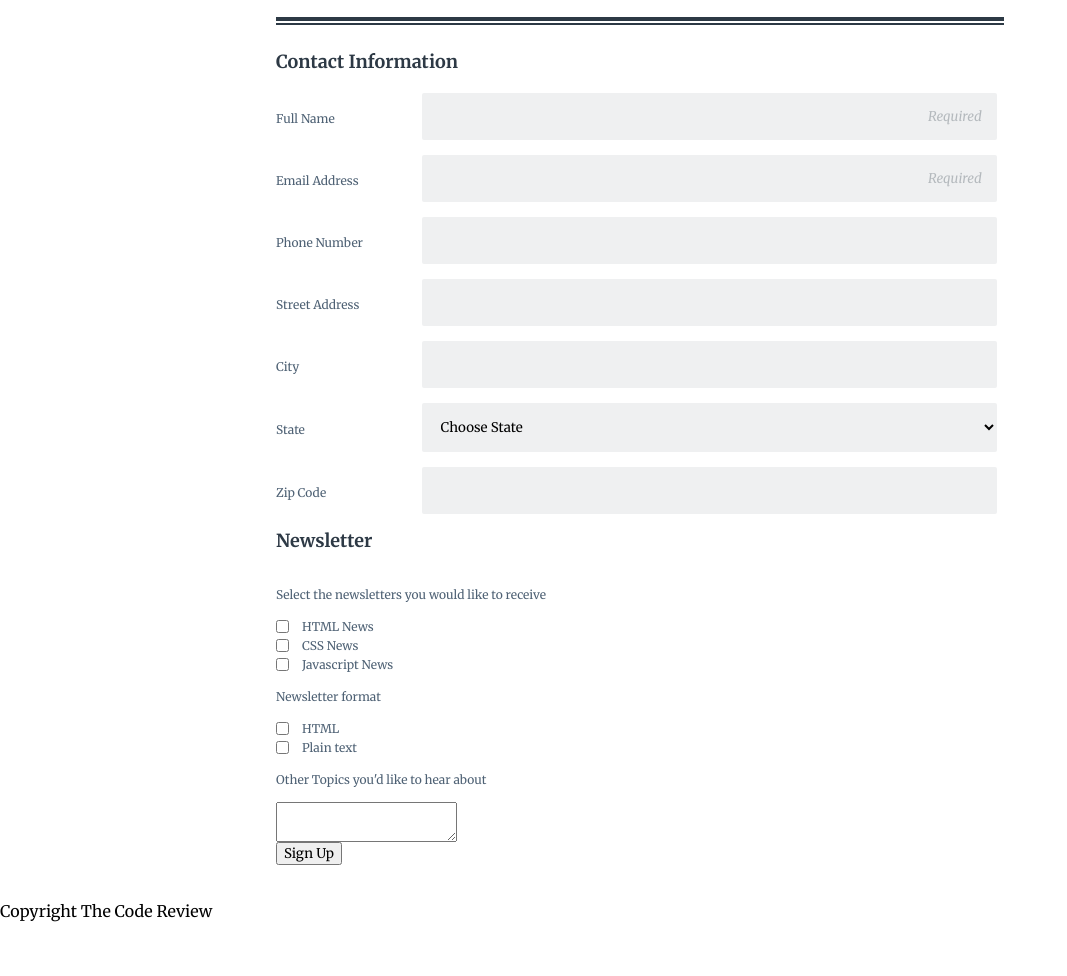
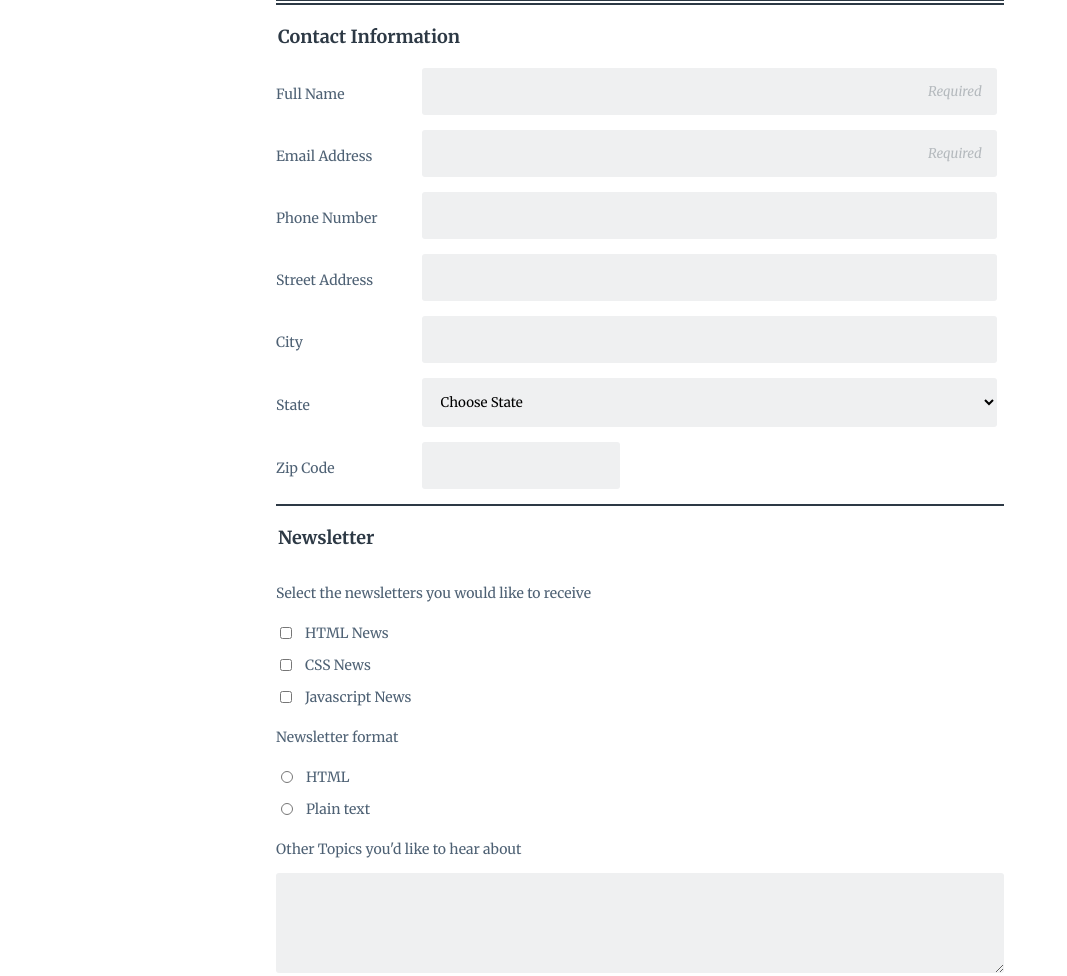
Before and after one commit to stevenduval/FEWD_P3, a plain HTML site: page index.html in a window 1280 px wide. Shown: the part 184-1160 px from the top of the page, without its empty margins (0-1067 px from the left). Before the commit the page ends 1121 px from the top, so only its background shows below. Drawn offline with Linux system fonts and the light colour scheme.

Commit message:
content and css updates

```diff
--- a/css/styles.css
+++ b/css/styles.css
@@ -22,7 +22,7 @@ header h2 {
 }
 
 main {
-    padding: 20px;
+    padding: 0 20px;
     max-width: 768px;
     width: 100%;
     margin: 0 auto;
@@ -50,9 +50,13 @@ main {
     margin-bottom: 40px;
 }
 
-#signupForm {
+#signupForm #contact legend,
+#signupForm #newsletter legend {
     margin-top: 2px;
     border-top: 2px solid #2D3945;
+    width: 100%;
+    text-align: left;
+    padding-top: 20px;
 }
 
 #signupForm #contact,
@@ -63,7 +67,7 @@ main {
     align-content: flex-start;
     align-items: center;
     padding: 0;
-    margin: 25px 0 0;
+    margin: 2px 0 0;
 }
 
 #signupForm #contact input,
@@ -72,14 +76,13 @@ main {
     flex: 0 100%;
 }
 
-
 #signupForm #zip {
     flex: 0 50%;
+    appearance: none;
 }
 
 #signupForm #contact legend,
 #signupForm #newsletter legend  {
-    padding: 0;
     margin-bottom: 20px;
     font-size: 18px;
     color: #2D3945;
@@ -93,7 +96,7 @@ main {
 #signupForm #contact label,
 #signupForm #newsletter label {
     color: #4E6174;
-    font-size: 12px;
+    font-size: 14px;
 }
 
 #signupForm #contact input,
@@ -102,13 +105,12 @@ main {
     padding: 15px;
     background: #EFF0F1;
     border: 0;
-    border-radius: 2px;
+    border-radius: 3px;
 }
 
-#signupForm #contact input:active,
-#signupForm #contact input:focus
-#signupForm #contact select:active,
-#signupForm #contact select:focus {
+#signupForm input:focus,
+#signupForm select:focus,
+#signupForm textarea:focus {
     outline-color: #46698B;
 }
 
@@ -134,19 +136,54 @@ main {
 }
 
 #newsletter input + label[for] {
-    flex: 0 calc(100% - 17px);
+    flex: 0  0 calc(100% - 20px);
     padding-left: 10px;
     margin: unset;
 }
 
 #newsletter input {
-    flex: 0 13px;
-    margin-left: 0;
-    box-sizing: border-box;
+    flex: none;
+    height: 12px;
+    width: 12px;
+    min-width: 12px;
+    margin-top: 10px;
+    margin-bottom: 10px;
+}
+
+#newsletter textarea {
+    background: #EFF0F1;
+    border: 0;
+    border-radius: 3px;
+    width: 100%;
+    height: 100px;
+}
+
+button[type="submit"] {
+    margin-top: 20px;
+    width: 100%;
+    padding: 15px 0;
+    color: #FFFFFF;
+    background: #4EBBB5;
+    border-radius: 3px;
+    border: 0;
+    font-weight: 700;
+    cursor: pointer;
 }
 
 
+footer {
+    display: flex;
+    flex-direction: column;
+    justify-content: center;
+    align-items: center;
+    text-align: center;
+    margin: 20px 0;
+}
 
+footer p {
+    font-style: italic;
+    color: #B4B9BD;
+}
 
 @media only screen and (min-width: 768px) {
 
@@ -161,7 +198,7 @@ main {
     }
 
 
-    #signupForm #zip {
+    #signupForm #contact #zip {
         flex: 0 25%;
     }
 }
--- a/index.html
+++ b/index.html
@@ -19,7 +19,7 @@
             <p>Get the latest news on how your code is doing right in your inbox</p>
         </section>
         <section id="signupForm">
-            <form>
+            <form action="index.html" method="POST">
                 <fieldset id="contact">
                     <legend>Contact Information</legend>
 
@@ -38,7 +38,7 @@
                     <label for="city">City</label>
                     <input type="text" id="city" name="user_city">
 
-                    <label>State</label>
+                    <label for="state">State</label>
                     <select id="state" name="user_state">
                         <option selected="true" disabled="disabled">Choose State</option>
                         <option value="AL">Alabama</option>
@@ -95,7 +95,7 @@
                     </select>
 
                     <label for="zip">Zip Code</label>
-                    <input type="number" id="zip" name="user_zip">
+                    <input type="text" id="zip" name="user_zip">
                 </fieldset>
 
                 <fieldset id="newsletter">
@@ -107,8 +107,8 @@
                     <input type="checkbox" id="newsletter_js" value="newsletter_js" name="user_newsletter"><label for="newsletter_js">Javascript News</label>
 
                     <label>Newsletter format</label>
-                    <input type="checkbox" id="newsletter_format_html" value="newsletter_format_html" name="user_newsletter_format"><label for="newsletter_format_html">HTML</label>
-                    <input type="checkbox" id="newsletter_format_text" value="newsletter__format_text" name="user_newsletter_format"><label for="newsletter_format_text">Plain text</label>
+                    <input type="radio" id="newsletter_format_html" value="newsletter_format_html" name="user_newsletter_format"><label for="newsletter_format_html">HTML</label>
+                    <input type="radio" id="newsletter_format_text" value="newsletter__format_text" name="user_newsletter_format"><label for="newsletter_format_text">Plain text</label>
 
                     <label for="topics">Other Topics you'd like to hear about</label>
                     <textarea id="topics" name="user_topics"></textarea>
```
